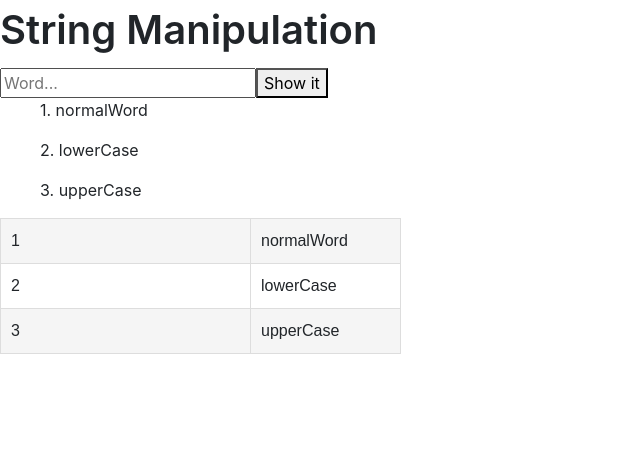
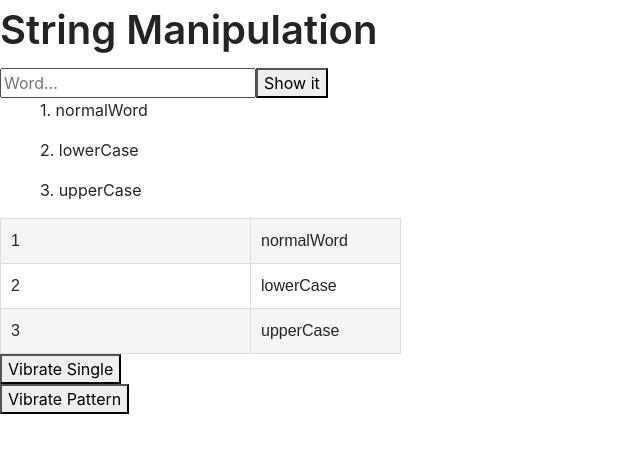
Before and after one commit to jeff0167/JavaScript-with-vue, a plain HTML site: page index.html in a window 1280 px wide. Shown: the whole page, without its empty margins (0-640 px from the left). Drawn offline with nearby package versions, Linux system fonts and the light colour scheme.

Commit message:
Update index.html
Add vibrate buttons, don't mind them

```diff
--- a/index.html
+++ b/index.html
@@ -48,6 +48,9 @@
 			</table>
 	</div>
 
+	 <button onClick="vibrate">Vibrate Single</button><br>
+	<button onClick="vibratePattern">Vibrate Pattern</button>
+
 	<script src="./Main.js"></script>
 
 	<script>
```
